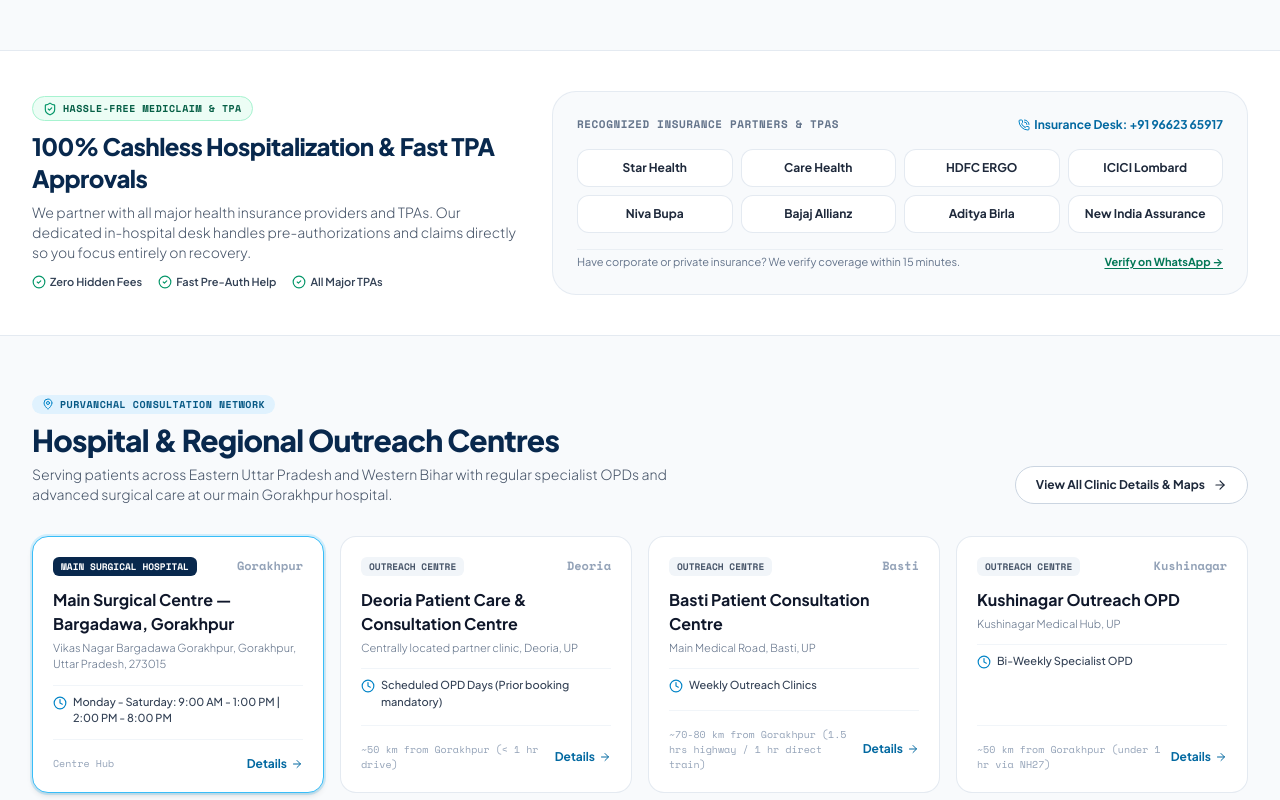
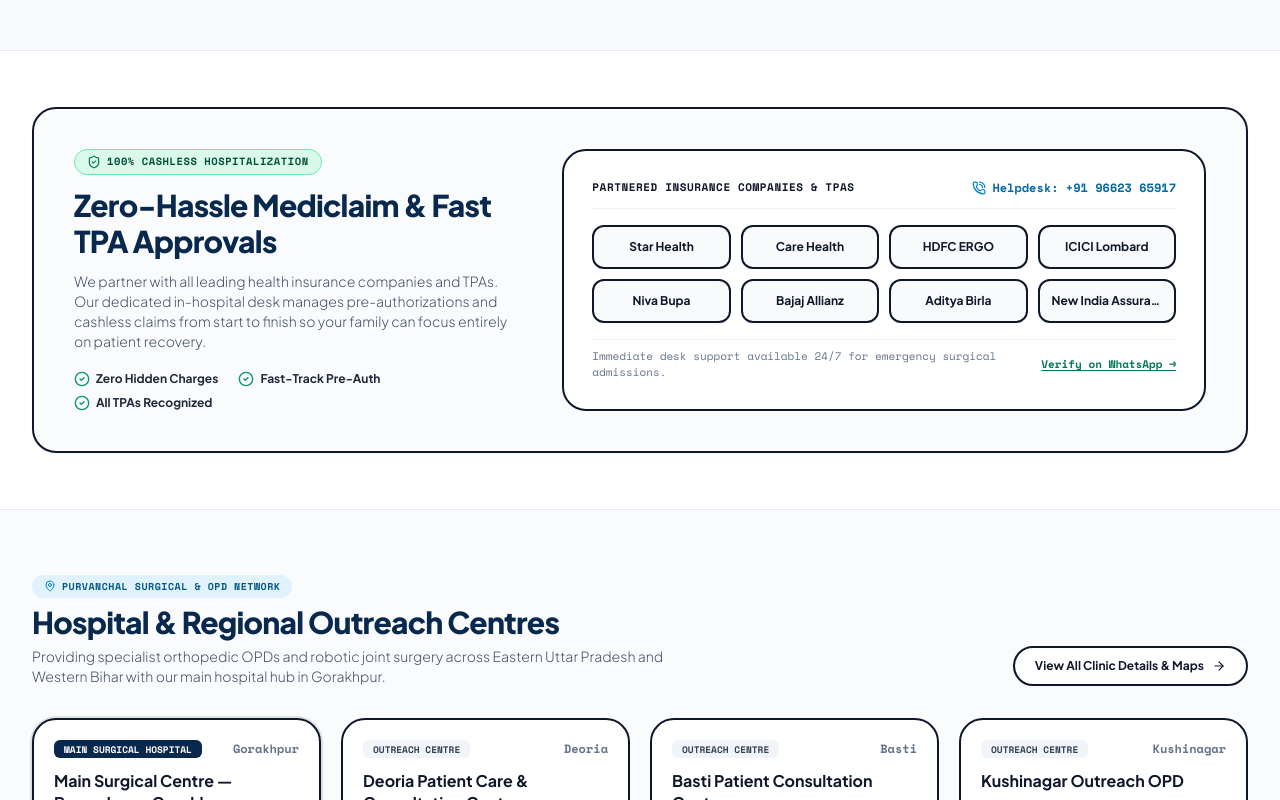
Before and after one commit to shabahatvardha-cmd/KhetanHospital, a React (Vite) app in the folder frontend/: page / in a window 1280 px wide. Shown: the part 5360-6160 px from the top of the page. Built offline with nearby package versions, Linux system fonts and the light colour scheme.

Commit message:
feat: align entire Home Page flow with Polpharma Biologics Swiss high-contrast design system

```diff
--- a/frontend/src/components/home/HomeBlogsHighlight.jsx
+++ b/frontend/src/components/home/HomeBlogsHighlight.jsx
@@ -28,7 +28,7 @@ export const HomeBlogsHighlight = () => {
 
           <Link
             to="/blogs"
-            className="inline-flex items-center gap-2 px-5 py-2.5 rounded-full border border-slate-300 bg-white text-slate-800 text-xs font-bold hover:bg-[#08284d] hover:text-white hover:border-[#08284d] transition-all duration-300 shadow-2xs group self-start sm:self-auto cursor-pointer"
+            className="inline-flex items-center gap-2 px-5 py-2.5 rounded-full border-2 border-slate-900 bg-white text-slate-900 text-xs font-bold hover:bg-[#08284d] hover:text-white transition-all duration-300 shadow-2xs group self-start sm:self-auto cursor-pointer"
           >
             <span>Explore All Patient Guides</span>
             <ArrowRight className="w-3.5 h-3.5 group-hover:translate-x-1 transition-transform" />
--- a/frontend/src/components/home/HomeCashlessTrustStrip.jsx
+++ b/frontend/src/components/home/HomeCashlessTrustStrip.jsx
@@ -1,5 +1,5 @@
 import React from 'react';
-import { ShieldCheck, Zap, FileText, PhoneCall, CheckCircle2 } from 'lucide-react';
+import { ShieldCheck, PhoneCall, CheckCircle2 } from 'lucide-react';
 import { clinicInfo } from '../../data/clinicContent';
 
 const INSURERS = [
@@ -15,70 +15,71 @@ const INSURERS = [
 
 export const HomeCashlessTrustStrip = () => {
   return (
-    <section className="relative w-full bg-white border-y border-slate-200/90 py-8 sm:py-10 select-none">
+    <section className="relative w-full bg-white border-y border-slate-200/90 py-10 sm:py-14 select-none">
       <div className="max-w-7xl mx-auto px-4 sm:px-6 lg:px-8">
-        <div className="grid grid-cols-1 lg:grid-cols-12 gap-6 lg:gap-8 items-center">
+        <div className="bg-slate-50/70 rounded-3xl border-2 border-slate-900 p-6 sm:p-10 shadow-sm">
+          <div className="grid grid-cols-1 lg:grid-cols-12 gap-8 lg:gap-10 items-center">
 
             {/* Left: Assurance Proposition (5 Cols) */}
-          <div className="lg:col-span-5 space-y-2">
-            <div className="inline-flex items-center gap-1.5 px-2.5 py-1 rounded-full bg-emerald-50 border border-emerald-200 text-emerald-800 text-[10px] font-mono font-bold uppercase tracking-wider">
-              <ShieldCheck className="w-3.5 h-3.5 text-emerald-600" />
-              <span>Hassle-Free Mediclaim &amp; TPA</span>
+            <div className="lg:col-span-5 space-y-3">
+              <div className="inline-flex items-center gap-1.5 px-3 py-1 rounded-full bg-emerald-100/80 border border-emerald-300 text-emerald-900 text-[10.5px] font-mono font-bold uppercase tracking-wider">
+                <ShieldCheck className="w-3.5 h-3.5 text-emerald-700" />
+                <span>100% Cashless Hospitalization</span>
               </div>
 
-            <h3 className="text-xl sm:text-2xl font-extrabold text-[#08284d] tracking-tight leading-snug">
-              100% Cashless Hospitalization &amp; Fast TPA Approvals
+              <h3 className="text-2xl sm:text-3xl font-black text-[#08284d] tracking-tight leading-tight">
+                Zero-Hassle Mediclaim &amp; Fast TPA Approvals
               </h3>
 
               <p className="text-xs sm:text-sm text-slate-600 leading-relaxed font-light">
-              We partner with all major health insurance providers and TPAs. Our dedicated in-hospital desk handles pre-authorizations and claims directly so you focus entirely on recovery.
+                We partner with all leading health insurance companies and TPAs. Our dedicated in-hospital desk manages pre-authorizations and cashless claims from start to finish so your family can focus entirely on patient recovery.
               </p>
 
-            <div className="pt-1 flex flex-wrap items-center gap-x-4 gap-y-1.5 text-[11px] text-slate-700 font-semibold">
-              <span className="flex items-center gap-1">
-                <CheckCircle2 className="w-3.5 h-3.5 text-emerald-600" />
-                <span>Zero Hidden Fees</span>
+              <div className="pt-2 flex flex-wrap items-center gap-x-5 gap-y-2 text-xs text-slate-800 font-bold">
+                <span className="flex items-center gap-1.5">
+                  <CheckCircle2 className="w-4 h-4 text-emerald-600" />
+                  <span>Zero Hidden Charges</span>
                 </span>
-              <span className="flex items-center gap-1">
-                <CheckCircle2 className="w-3.5 h-3.5 text-emerald-600" />
-                <span>Fast Pre-Auth Help</span>
+                <span className="flex items-center gap-1.5">
+                  <CheckCircle2 className="w-4 h-4 text-emerald-600" />
+                  <span>Fast-Track Pre-Auth</span>
                 </span>
-              <span className="flex items-center gap-1">
-                <CheckCircle2 className="w-3.5 h-3.5 text-emerald-600" />
-                <span>All Major TPAs</span>
+                <span className="flex items-center gap-1.5">
+                  <CheckCircle2 className="w-4 h-4 text-emerald-600" />
+                  <span>All TPAs Recognized</span>
                 </span>
               </div>
             </div>
 
             {/* Right: Insurer Badges Grid & Help CTA (7 Cols) */}
-          <div className="lg:col-span-7 bg-slate-50 rounded-2xl sm:rounded-3xl p-4 sm:p-6 border border-slate-200/80 space-y-4">
-            <div className="flex items-center justify-between">
-              <span className="text-[11px] font-mono font-bold text-slate-500 uppercase tracking-wider">
-                Recognized Insurance Partners &amp; TPAs
+            <div className="lg:col-span-7 bg-white rounded-2xl sm:rounded-3xl p-5 sm:p-7 border-2 border-slate-900 shadow-2xs space-y-4">
+              <div className="flex flex-col sm:flex-row sm:items-center justify-between gap-2 border-b border-slate-100 pb-3">
+                <span className="text-[11px] font-mono font-black text-slate-900 uppercase tracking-wider">
+                  Partnered Insurance Companies &amp; TPAs
                 </span>
                 <a
                   href={`tel:${clinicInfo.phone}`}
-                className="text-xs font-bold text-sky-700 hover:text-sky-800 flex items-center gap-1 transition-colors"
+                  className="text-xs font-mono font-bold text-sky-700 hover:text-sky-900 flex items-center gap-1.5 transition-colors"
                 >
-                <PhoneCall className="w-3 h-3 text-sky-600" />
-                <span>Insurance Desk: {clinicInfo.phoneFormatted}</span>
+                  <PhoneCall className="w-3.5 h-3.5 text-sky-600" />
+                  <span>Helpdesk: {clinicInfo.phoneFormatted}</span>
                 </a>
               </div>
 
-            {/* Badges Flow */}
-            <div className="grid grid-cols-2 sm:grid-cols-4 gap-2">
+              {/* Badges Grid */}
+              <div className="grid grid-cols-2 sm:grid-cols-4 gap-2.5">
                 {INSURERS.map((ins, idx) => (
                   <div
                     key={idx}
-                  className="px-3 py-2.5 rounded-xl bg-white border border-slate-200/90 text-center text-xs font-bold text-slate-800 shadow-2xs hover:border-sky-400 hover:shadow-xs transition-all flex items-center justify-center truncate"
+                    className="px-3 py-3 rounded-xl bg-slate-50 border-2 border-slate-900 text-center text-xs font-bold text-slate-900 shadow-2xs hover:bg-[#08284d] hover:text-white hover:border-[#08284d] transition-all flex items-center justify-center truncate cursor-default group"
                   >
                     <span className="truncate">{ins}</span>
                   </div>
                 ))}
               </div>
 
-            <div className="pt-1 flex flex-col sm:flex-row items-center justify-between gap-2 text-[11px] text-slate-500 border-t border-slate-200/60">
-              <span>Have corporate or private insurance? We verify coverage within 15 minutes.</span>
+              <div className="pt-2 flex flex-col sm:flex-row items-center justify-between gap-2 text-[11px] font-mono text-slate-500 border-t border-slate-100">
+                <span>Immediate desk support available 24/7 for emergency surgical admissions.</span>
                 <a
                   href={`https://wa.me/91${clinicInfo.phone}?text=Hello%2C%20I%20would%20like%20to%20verify%20cashless%20mediclaim%20eligibility%20at%20Khetan%20Hospital.`}
                   target="_blank"
@@ -92,6 +93,7 @@ export const HomeCashlessTrustStrip = () => {
 
           </div>
         </div>
+      </div>
     </section>
   );
 };
--- a/frontend/src/components/home/HomeLocationsHighlight.jsx
+++ b/frontend/src/components/home/HomeLocationsHighlight.jsx
@@ -1,31 +1,31 @@
 import React from 'react';
 import { Link } from 'react-router-dom';
-import { MapPin, Clock, ArrowRight, Navigation, CheckCircle2, Building2 } from 'lucide-react';
+import { MapPin, Clock, ArrowRight, Building2, Navigation } from 'lucide-react';
 import { allLocations } from '../../data/clinicContent';
 
 export const HomeLocationsHighlight = ({ onBookClick }) => {
   return (
-    <section className="relative w-full bg-slate-50 border-b border-slate-200/90 py-10 sm:py-14 select-none">
+    <section className="relative w-full bg-slate-50/70 border-b border-slate-200/90 py-12 sm:py-16 select-none">
       <div className="max-w-7xl mx-auto px-4 sm:px-6 lg:px-8 space-y-8">
 
         {/* Section Header */}
         <div className="flex flex-col sm:flex-row sm:items-end justify-between gap-4">
           <div className="space-y-1.5 max-w-2xl">
-            <div className="inline-flex items-center gap-1.5 px-2.5 py-0.5 rounded-full bg-sky-100 text-sky-800 text-[10px] font-mono font-bold uppercase tracking-wider">
+            <div className="inline-flex items-center gap-1.5 px-3 py-1 rounded-full bg-sky-100 text-sky-800 text-[10px] font-mono font-bold uppercase tracking-wider">
               <MapPin className="w-3 h-3 text-sky-600" />
-              <span>Purvanchal Consultation Network</span>
+              <span>Purvanchal Surgical &amp; OPD Network</span>
             </div>
-            <h2 className="text-2xl sm:text-3xl font-extrabold text-[#08284d] tracking-tight">
+            <h2 className="text-2xl sm:text-3xl font-black text-[#08284d] tracking-tight">
               Hospital &amp; Regional Outreach Centres
             </h2>
             <p className="text-xs sm:text-sm text-slate-600 leading-relaxed font-light">
-              Serving patients across Eastern Uttar Pradesh and Western Bihar with regular specialist OPDs and advanced surgical care at our main Gorakhpur hospital.
+              Providing specialist orthopedic OPDs and robotic joint surgery across Eastern Uttar Pradesh and Western Bihar with our main hospital hub in Gorakhpur.
             </p>
           </div>
 
           <Link
             to="/locations"
-            className="inline-flex items-center gap-2 px-5 py-2.5 rounded-full border border-slate-300 bg-white text-slate-800 text-xs font-bold hover:bg-[#08284d] hover:text-white hover:border-[#08284d] transition-all duration-300 shadow-2xs group self-start sm:self-auto cursor-pointer"
+            className="inline-flex items-center gap-2 px-5 py-2.5 rounded-full border-2 border-slate-900 bg-white text-slate-900 text-xs font-bold hover:bg-[#08284d] hover:text-white transition-all duration-300 shadow-2xs group self-start sm:self-auto cursor-pointer"
           >
             <span>View All Clinic Details &amp; Maps</span>
             <ArrowRight className="w-3.5 h-3.5 group-hover:translate-x-1 transition-transform" />
@@ -33,48 +33,48 @@ export const HomeLocationsHighlight = ({ onBookClick }) => {
         </div>
 
         {/* 4-Card Locations Grid */}
-        <div className="grid grid-cols-1 md:grid-cols-2 lg:grid-cols-4 gap-4">
+        <div className="grid grid-cols-1 md:grid-cols-2 lg:grid-cols-4 gap-5">
           {allLocations.slice(0, 4).map((loc, idx) => {
             const isMain = loc.isMain || idx === 0;
 
             return (
               <div
                 key={idx}
-                className={`rounded-2xl p-4 sm:p-5 flex flex-col justify-between border transition-all duration-300 ${
+                className={`rounded-3xl p-5 flex flex-col justify-between border-2 transition-all duration-300 ${
                   isMain
-                    ? 'bg-white border-sky-400 shadow-md ring-2 ring-sky-400/20'
-                    : 'bg-white border-slate-200/90 shadow-2xs hover:shadow-md hover:border-slate-300'
+                    ? 'bg-white border-slate-900 shadow-md ring-2 ring-[#08284d]/10'
+                    : 'bg-white border-slate-900 shadow-2xs hover:shadow-lg hover:border-sky-600'
                 }`}
               >
                 <div className="space-y-3">
                   {/* Top Badge */}
                   <div className="flex items-center justify-between">
                     <span
-                      className={`text-[9.5px] font-mono font-bold uppercase px-2 py-0.5 rounded-md ${
+                      className={`text-[9.5px] font-mono font-black uppercase px-2.5 py-0.5 rounded-md ${
                         isMain
-                          ? 'bg-[#08284d] text-white'
-                          : 'bg-slate-100 text-slate-600'
+                          ? 'bg-[#08284d] text-white shadow-2xs'
+                          : 'bg-slate-100 text-slate-700'
                       }`}
                     >
                       {isMain ? 'Main Surgical Hospital' : 'Outreach Centre'}
                     </span>
-                    <span className="text-xs font-mono font-bold text-slate-400">
+                    <span className="text-xs font-mono font-bold text-slate-500">
                       {loc.city}
                     </span>
                   </div>
 
                   {/* Title & Address */}
                   <div>
-                    <h3 className="text-sm sm:text-base font-bold text-slate-900 leading-snug">
+                    <h3 className="text-base font-bold text-slate-900 leading-snug">
                       {loc.title}
                     </h3>
-                    <p className="text-[11px] text-slate-500 font-light mt-1 line-clamp-2">
+                    <p className="text-xs text-slate-500 font-light mt-1.5 line-clamp-2">
                       {loc.address}
                     </p>
                   </div>
 
                   {/* Timings */}
-                  <div className="pt-2 border-t border-slate-100 flex items-start gap-1.5 text-[11px] text-slate-700">
+                  <div className="pt-2.5 border-t border-slate-100 flex items-start gap-1.5 text-xs text-slate-700">
                     <Clock className="w-3.5 h-3.5 text-sky-600 shrink-0 mt-0.5" />
                     <span className="line-clamp-2 font-medium">
                       {loc.timings}
@@ -84,14 +84,14 @@ export const HomeLocationsHighlight = ({ onBookClick }) => {
 
                 {/* Bottom Trigger */}
                 <div className="pt-4 mt-3 border-t border-slate-100 flex items-center justify-between">
-                  <span className="text-[10px] font-mono text-slate-400">
+                  <span className="text-[10px] font-mono text-slate-400 font-medium">
                     {loc.distance || 'Centre Hub'}
                   </span>
                   <Link
                     to="/locations"
-                    className="text-xs font-bold text-sky-700 hover:text-sky-900 inline-flex items-center gap-1"
+                    className="text-xs font-bold text-sky-700 hover:text-sky-900 inline-flex items-center gap-1 group-hover:translate-x-0.5 transition-transform"
                   >
-                    <span>Details</span>
+                    <span>View Map</span>
                     <ArrowRight className="w-3 h-3" />
                   </Link>
                 </div>
```
Lines whose indentation alone changed are shown as unchanged.
